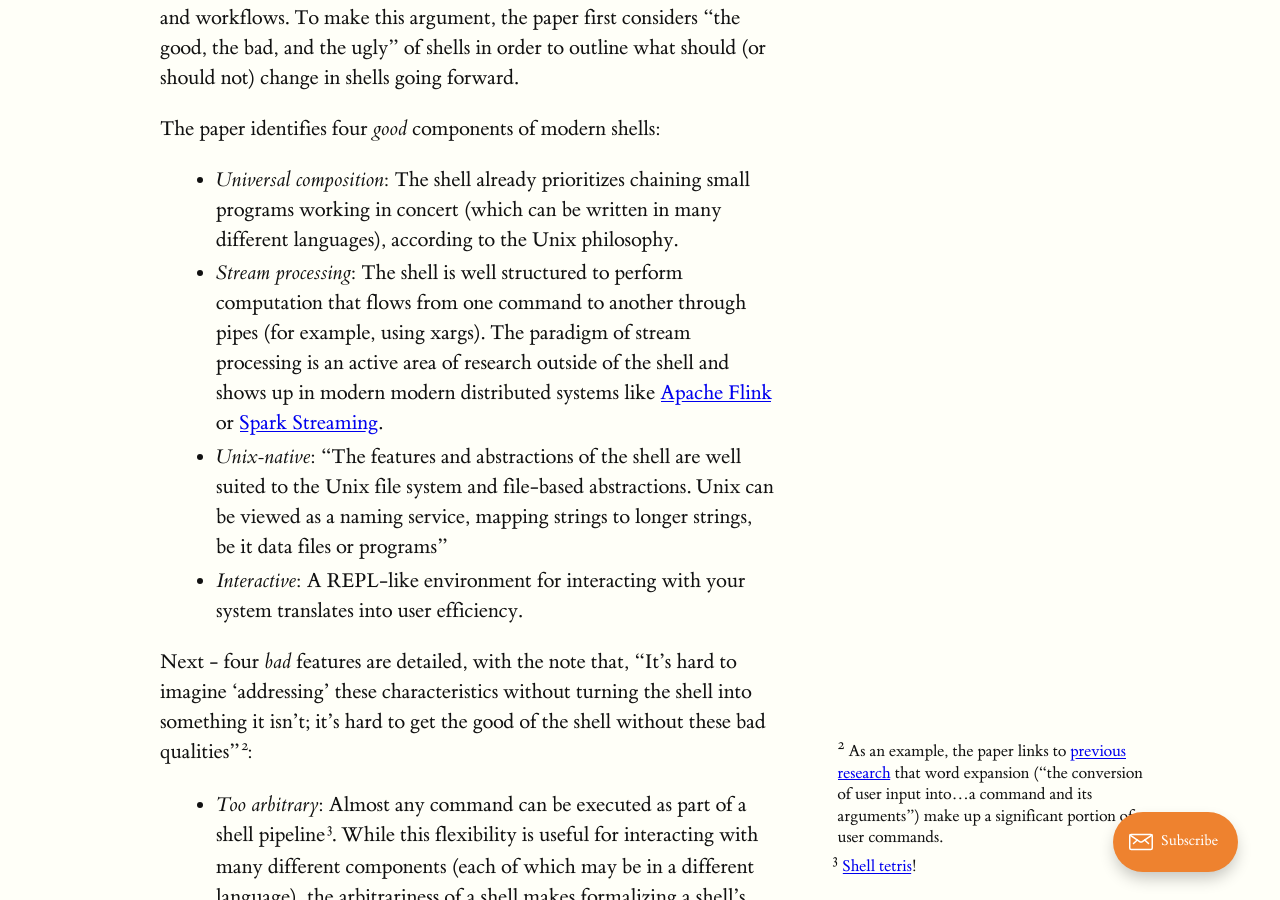
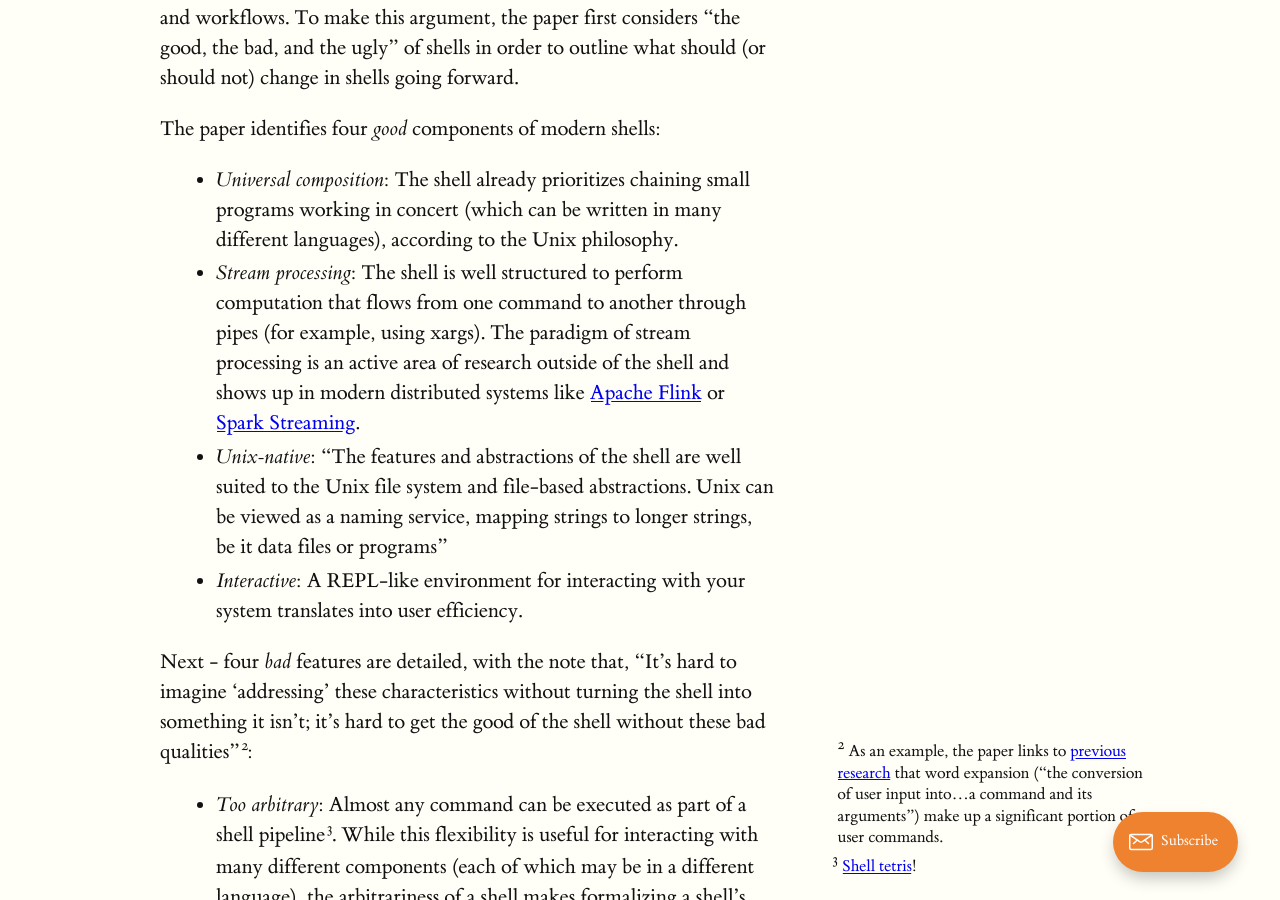
Before and after one commit to mlerner/mlerner.github.io, a Jekyll site: the page built from _posts/2021-07-14-unix-shell-programming-the-next-50-years.md, in a window 1280 px wide and 900 px high, scrolled down 1056 px. Built offline with Jekyll 4.4.1, drawn with Linux system fonts in a browser that asks for light colours.

Commit message:
modern modern?

```diff
--- a/_posts/2021-07-14-unix-shell-programming-the-next-50-years.md
+++ b/_posts/2021-07-14-unix-shell-programming-the-next-50-years.md
@@ -23,7 +23,7 @@ In _Unix Shell Programming: The Next 50 Years_, the authors argue that while the
 The paper identifies four _good_ components of modern shells:
 
 - _Universal composition_: The shell already prioritizes chaining small programs working in concert (which can be written in many different languages), according to the Unix philosophy.
-- _Stream processing_: The shell is well structured to perform computation that flows from one command to another through pipes (for example, using xargs). The paradigm of stream processing is an active area of research outside of the shell and shows up in modern modern distributed systems like [Apache Flink](https://flink.apache.org/) or [Spark Streaming](https://spark.apache.org/streaming/).
+- _Stream processing_: The shell is well structured to perform computation that flows from one command to another through pipes (for example, using xargs). The paradigm of stream processing is an active area of research outside of the shell and shows up in modern distributed systems like [Apache Flink](https://flink.apache.org/) or [Spark Streaming](https://spark.apache.org/streaming/).
 - _Unix-native_: "The features and abstractions of the shell are well suited to the Unix file system and file-based abstractions. Unix can be viewed as a naming service, mapping strings to longer strings, be it data files or programs"
 - _Interactive_: A REPL-like environment for interacting with your system translates into user efficiency.
 
```
